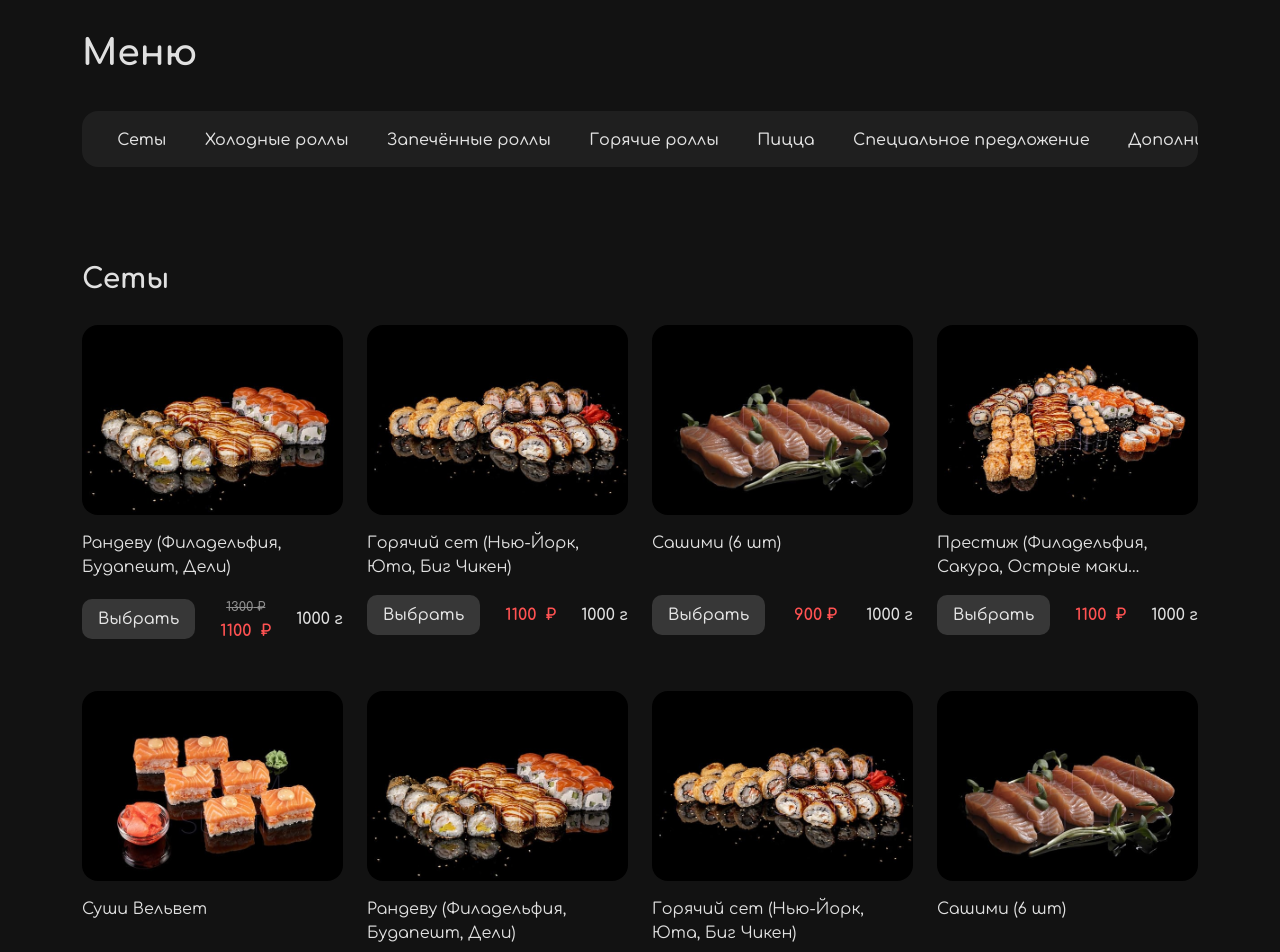
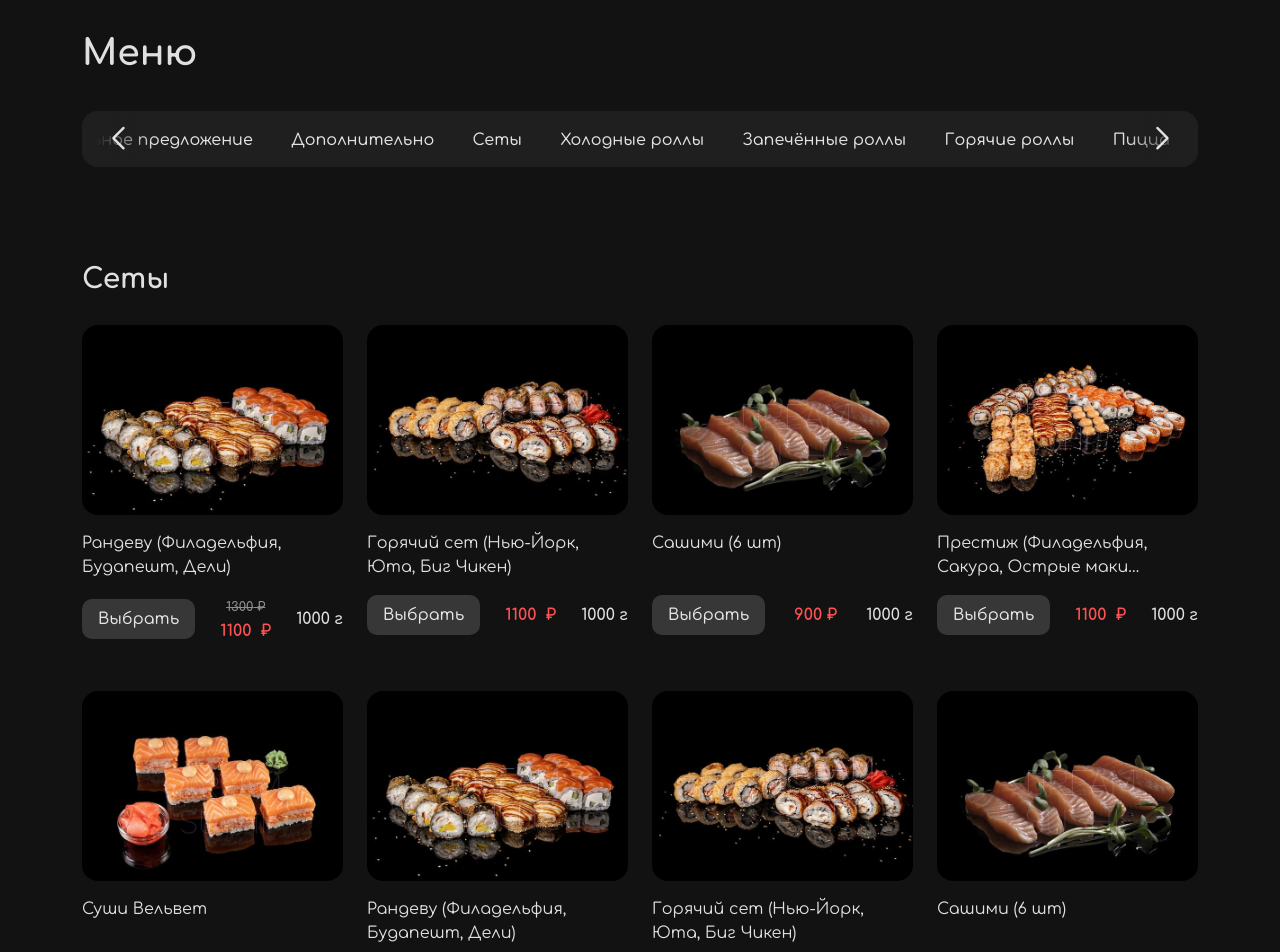
Before and after one commit to PIaiX/dreamsushi-frontend, a React (Create React App) app: page /#/ in a window 1280 px wide. Shown: the part 560-1512 px from the top of the page. Built offline with nearby package versions, Linux system fonts and the light colour scheme.

Commit message:
Fix: menu swiper after page load

```diff
--- a/src/components/Header.js
+++ b/src/components/Header.js
@@ -1,8 +1,7 @@
-import React, {useEffect, useState} from 'react'
+import React, {useState} from 'react'
 import { Link } from 'react-router-dom'
 import Container from 'react-bootstrap/Container'
 import Offcanvas from 'react-bootstrap/Offcanvas'
-import ProductsMenu from './ProductsMenu'
 import BtnCart from './utils/BtnCart'
 import Sign from './utils/Sign'
 import { BsHeartFill, BsFillRecordFill } from "react-icons/bs"
@@ -10,24 +9,6 @@ import { FaUser } from "react-icons/fa"
 import { IoSearch, IoMenuOutline, IoCloseOutline, IoClose } from "react-icons/io5"
 
 export default function Header() {
-    const [menuVisible, setMenuVisible] = useState(false)
-    useEffect(() => {
-        function updateView() {
-            let box = document.getElementById('menu').getBoundingClientRect()
-            let offsetElem=box.top + window.pageYOffset
-            let scrollTop = window.pageYOffset
-            if (scrollTop > offsetElem) {
-                setMenuVisible(true)
-            } else {
-                setMenuVisible(false)
-            }
-        }
-
-        window.addEventListener('scroll', updateView);
-        updateView();
-        return () => window.removeEventListener('scroll', updateView);
-    }, [])
-
     const [show, setShow] = useState(false)
     const handleClose = () => setShow(false)
     const handleShow = () => setShow(true)
@@ -79,13 +60,6 @@ export default function Header() {
                     </a>
 
                     <BtnCart className='d-none d-lg-flex' count={'6'} />
-                </Container>
-            </header>
-
-            <header className={(menuVisible)?'h-fixed show':'h-fixed'}>
-                <Container className='h-100 d-flex align-items-center'>
-                    <ProductsMenu />
-                    <BtnCart count={0} className='d-none d-lg-flex d-ms-4'/>
                 </Container>
             </header>
 
--- a/src/components/ProductCard.js
+++ b/src/components/ProductCard.js
@@ -1,4 +1,5 @@
-import React, {useState} from 'react';
+import React, {useState} from 'react'
+import { Link } from 'react-router-dom'
 
 export default function ProductCard(props) {
     const [picked, setPicked] = useState(false)
@@ -7,7 +8,7 @@ export default function ProductCard(props) {
         <div className='product-card'>
             <figure>
                 <img src={props.imgLink} alt={props.title}/>
-                <figcaption>{props.title}</figcaption>
+                <figcaption><Link to='product' className='stretched-link'>{props.title}</Link></figcaption>
             </figure>
             <div className='info'>
                 <button type='button' className={(picked)?'btn-1 active':'btn-1'} onClick={() => setPicked(true)}>
--- a/src/components/ProductsMenu.js
+++ b/src/components/ProductsMenu.js
@@ -1,55 +1,37 @@
-import React, {useState} from 'react';
-import { Swiper, SwiperSlide } from 'swiper/react';
-import { Navigation, FreeMode, Mousewheel  } from 'swiper';
-import 'swiper/css';
-import 'swiper/css/navigation';
-import 'swiper/css/free-mode';
-import 'swiper/css/mousewheel';
-
-import { Link } from "react-scroll";
-
+import React, {useEffect, useState} from 'react';
+import Container from 'react-bootstrap/Container';
+import SwiperMenu from './SwiperMenu';
+import BtnCart from './utils/BtnCart'
 
 export default function ProductsMenu(props) {
-    const [menuSwiper, setMenuSwiper] = useState(null);
-    const updateSlider = (i) => {
-        menuSwiper.slideTo(i)
-    }
+    const [menuVisible, setMenuVisible] = useState(false)
+    useEffect(() => {
+        function updateView() {
+            let box = document.getElementById('menu').getBoundingClientRect()
+            let offsetElem=box.top + window.pageYOffset
+            let scrollTop = window.pageYOffset
+            if (scrollTop > offsetElem) {
+                setMenuVisible(true)
+            } else {
+                setMenuVisible(false)
+            }
+        }
 
-    const Arr = [
-        {text: 'Сеты', to: 'categorie-1'},
-        {text: 'Холодные роллы', to: 'categorie-2'},
-        {text: 'Запечённые роллы', to: 'categorie-3'},
-        {text: 'Горячие роллы', to: 'categorie-4'},
-        {text: 'Пицца', to: 'categorie-5'},
-        {text: 'Специальное предложение', to: 'categorie-6'},
-        {text: 'Дополнительно', to: 'categorie-7'},
-
-    ];
-    const offsetT = -160;
+        window.addEventListener('scroll', updateView);
+        updateView();
+        return () => window.removeEventListener('scroll', updateView);
+    }, [])
 
     return (
-        <Swiper
-            className='swiper-menu'
-            modules={[Navigation, FreeMode, Mousewheel]}
-            spaceBetween={0}
-            slidesPerView={'auto'}
-            freeMode={{
-                enabled: true,
-                sticky: true,
-            }}
-            mousewheel={true}
-            navigation
-            onSwiper={setMenuSwiper}
-        >
-            {
-                Arr.map((obj, index) => {
-                    return <SwiperSlide key={obj.to}>
-                        <Link activeClass="active" to={obj.to} spy={true} smooth={true} offset={offsetT} duration={500} onSetActive={() => updateSlider(index)}>
-                            {obj.text}
-                        </Link>
-                    </SwiperSlide>
-                })
-            }
-        </Swiper>
+        <>
+            <SwiperMenu id={props.blockId} />
+
+            <header className={(menuVisible)?'h-fixed show':'h-fixed'}>
+                <Container className='h-100 d-flex align-items-center'>
+                    <SwiperMenu />
+                    <BtnCart count={0} className='d-none d-lg-flex d-ms-4'/>
+                </Container>
+            </header>
+        </>
     );
 }
--- /dev/null
+++ b/src/components/SwiperMenu.js
@@ -0,0 +1,59 @@
+import React, {useState} from 'react'
+
+import { Swiper, SwiperSlide } from 'swiper/react';
+import { Navigation, FreeMode, Mousewheel  } from 'swiper';
+import 'swiper/css';
+import 'swiper/css/navigation';
+import 'swiper/css/free-mode';
+import 'swiper/css/mousewheel';
+
+import { Link } from "react-scroll";
+
+function SwiperMenu(props) {
+    const [menuSwiper, setMenuSwiper] = useState(null);
+    const updateSlider = (i) => {
+        menuSwiper.slideTo(i)
+    }
+
+    const Arr = [
+        {text: 'Сеты', to: 'categorie-1'},
+        {text: 'Холодные роллы', to: 'categorie-2'},
+        {text: 'Запечённые роллы', to: 'categorie-3'},
+        {text: 'Горячие роллы', to: 'categorie-4'},
+        {text: 'Пицца', to: 'categorie-5'},
+        {text: 'Специальное предложение', to: 'categorie-6'},
+        {text: 'Дополнительно', to: 'categorie-7'},
+
+    ];
+    const offsetT = -160;
+
+    return (
+        <Swiper
+            id={(props.id) ? props.id : ''}
+            className='swiper-menu'
+            loop={true}
+            modules={[Navigation, FreeMode, Mousewheel]}
+            spaceBetween={0}
+            slidesPerView={'auto'}
+            freeMode={{
+                enabled: true,
+                sticky: true,
+            }}
+            mousewheel={true}
+            navigation
+            onSwiper={setMenuSwiper}
+        >
+            {
+                Arr.map((obj, index) => {
+                    return <SwiperSlide key={obj.to}>
+                        <Link activeClass="active" to={obj.to} spy={true} smooth={true} offset={offsetT} duration={500} onSetActive={() => updateSlider(index)}>
+                            {obj.text}
+                        </Link>
+                    </SwiperSlide>
+                })
+            }
+        </Swiper>
+    );
+}
+
+export default SwiperMenu;
--- a/src/pages/Home.js
+++ b/src/pages/Home.js
@@ -53,9 +53,9 @@ export default function Home() {
             </Container>
 
             <Container className='px-mobile-0'>
-                <section id='menu' className='mb-6'>
+                <section className='mb-6'>
                     <h2 className='d-none d-md-block'>Меню</h2>
-                    <ProductsMenu />
+                    <ProductsMenu blockId={'menu'} />
                 </section>
             </Container>
 
--- /dev/null
+++ b/src/pages/Product.js
@@ -0,0 +1,23 @@
+import React from 'react';
+import Container from 'react-bootstrap/Container';
+import Row from 'react-bootstrap/Row';
+import Col from 'react-bootstrap/Col';
+
+function Product(props) {
+    return (
+        <main>
+            <Container>
+                <Row>
+                    <Col md={5}>
+
+                    </Col>
+                    <Col md={7}>
+                        <h1>Пицца Дейви Джонс</h1>
+                    </Col>
+                </Row>
+            </Container>
+        </main>
+    );
+}
+
+export default Product;
--- a/src/routes/AppRouter.js
+++ b/src/routes/AppRouter.js
@@ -3,6 +3,7 @@ import { useRoutes, useLocation } from "react-router-dom";
 import { useLayoutEffect } from "react";
 import Layout from '../components/Layout';
 import Home from '../pages/Home';
+import Product from '../pages/Product';
 
 export const routeList = [
     {
@@ -12,7 +13,7 @@ export const routeList = [
         {index: true, element: <Home />},
         // {path: 'catalog', element: <Catalog/> , breadcrumb: 'Каталог'},
         // {path: 'catalog/category', element: <Category/> , breadcrumb: 'Подкаталог'},
-        // {path: 'catalog/category/product', element: <Product/> , breadcrumb: 'Товар'},
+        {path: 'product', element: <Product />},
         // {path: 'search', element: <Search/>, breadcrumb: 'Поиск'},
         // {path: 'favorites', element: <Favorites/> , breadcrumb: 'Избранное'},
         // {path: 'contacts', element: <Contacts /> , breadcrumb: 'Контактная информация'},
--- a/src/styles/style.css
+++ b/src/styles/style.css
@@ -494,6 +494,7 @@ main {
 }
 
 .product-card figure {
+  position: relative;
   margin-bottom: 1em;
 }
 .product-card figure img {
--- a/src/styles/style.scss
+++ b/src/styles/style.scss
@@ -411,6 +411,7 @@ main {
 
 .product-card {
     figure {
+        position: relative;
         margin-bottom: 1em;
         img {
             height: 210px;
```
Also changed, not shown: src/styles/style.min.css, 2 other files (tests, documents, lock files or other folders).
